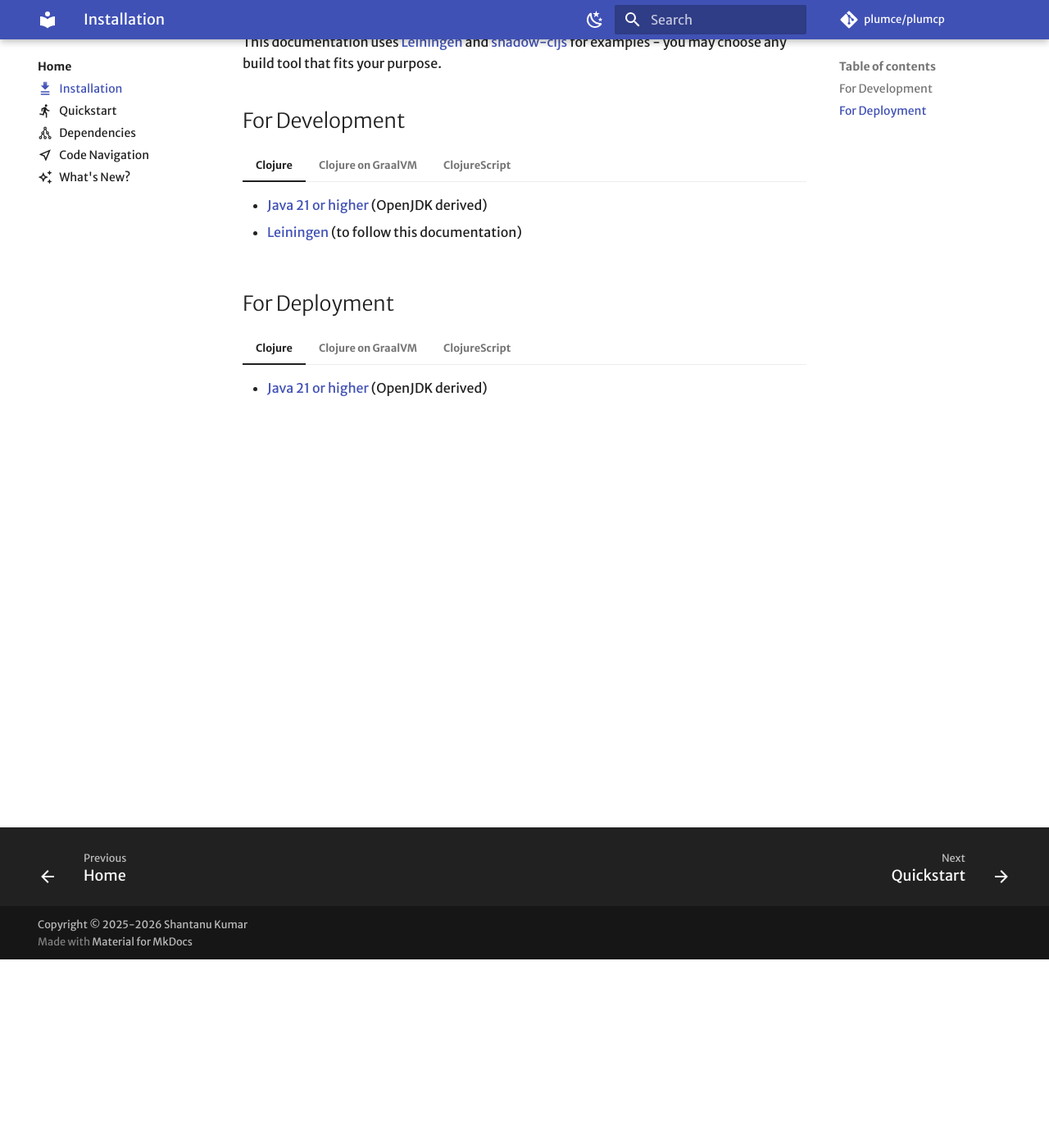
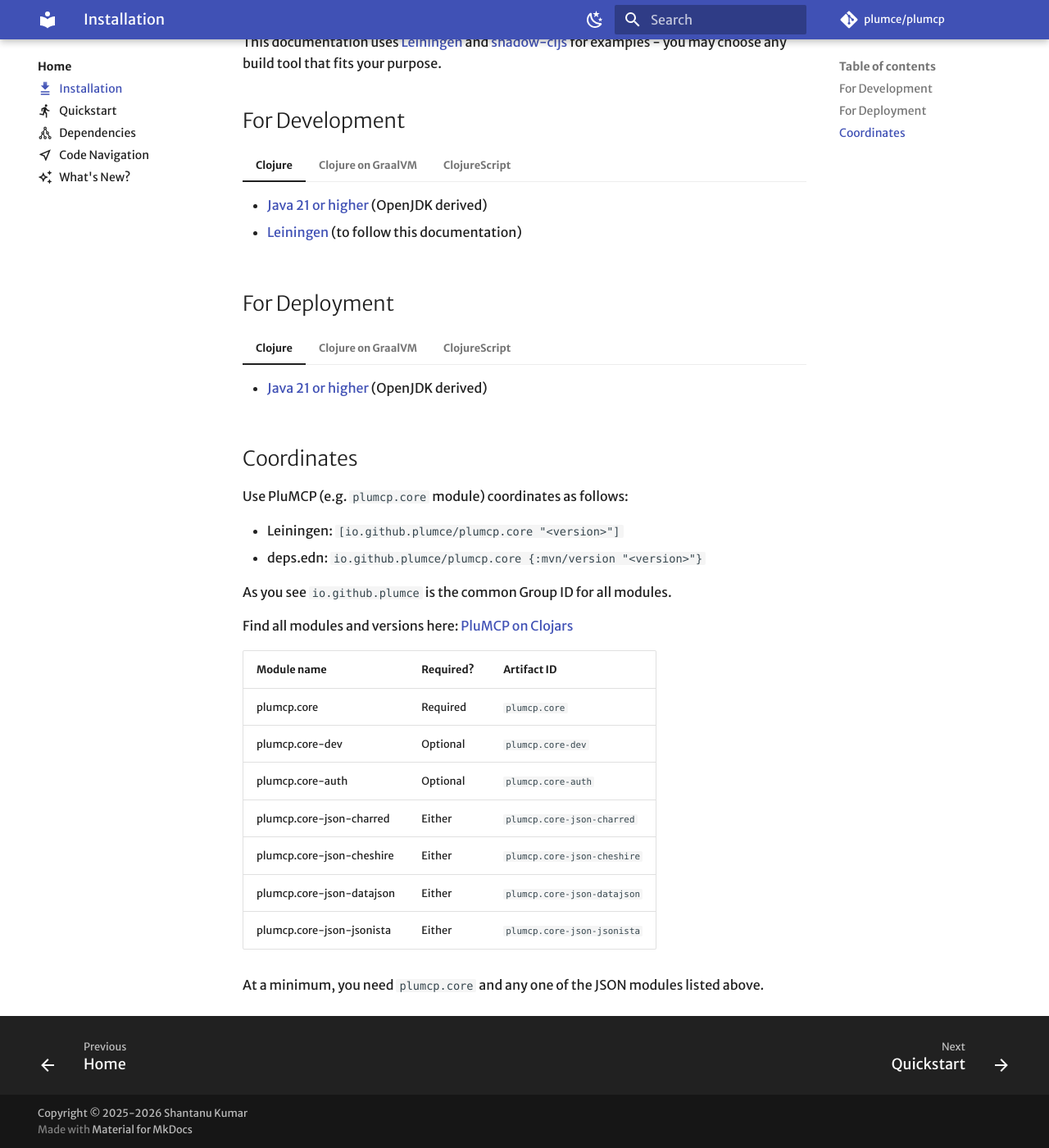
Before and after one commit to plumce/plumcp-docs, an MkDocs documentation site: the page built from docs/installation.md, in a window 1280 px wide and 1400 px high, scrolled down 230 px. Shown: the whole window at 82% size. Built offline with MkDocs 1.6.1 and Material for MkDocs 9.7.7, drawn with Linux system fonts in a browser that asks for light colours; some web fonts are replaced; comment, search, counter and statistics services are not loaded.

Commit message:
Add Clojars coordinates section, public API ns
A new section for Clojars coordinates of various modules is added
under 'Installation'. Also added new namespaces in public API for
0.2.0 version.

```diff
--- a/docs/installation.md
+++ b/docs/installation.md
@@ -32,3 +32,28 @@
     - None, if you have a native binary
 === "ClojureScript"
     - [Node.js 21 or higher](https://nodejs.org/en/download) (LTS preferable - or at your option, Bun.js)
+
+## Coordinates
+
+Use PluMCP (e.g. `plumcp.core` module) coordinates as follows:
+
+- Leiningen: `[io.github.plumce/plumcp.core "<version>"]`
+- deps.edn: `io.github.plumce/plumcp.core {:mvn/version "<version>"}`
+
+As you see `io.github.plumce` is the common Group ID for all modules.
+
+Find all modules and versions here:
+[PluMCP on Clojars](https://clojars.org/search?q=plumcp.core)
+
+| Module name               | Required? | Artifact ID                 |
+|---------------------------|-----------|-----------------------------|
+| plumcp.core               | Required  | `plumcp.core`               |
+| plumcp.core-dev           | Optional  | `plumcp.core-dev`           |
+| plumcp.core-auth          | Optional  | `plumcp.core-auth`          |
+| plumcp.core-json-charred  | Either    | `plumcp.core-json-charred`  |
+| plumcp.core-json-cheshire | Either    | `plumcp.core-json-cheshire` |
+| plumcp.core-json-datajson | Either    | `plumcp.core-json-datajson` |
+| plumcp.core-json-jsonista | Either    | `plumcp.core-json-jsonista` |
+
+At a minimum, you need `plumcp.core` and any one of the JSON modules
+listed above.
```
Also changed, not shown: docs/navigation.md (+2 -0 lines).
